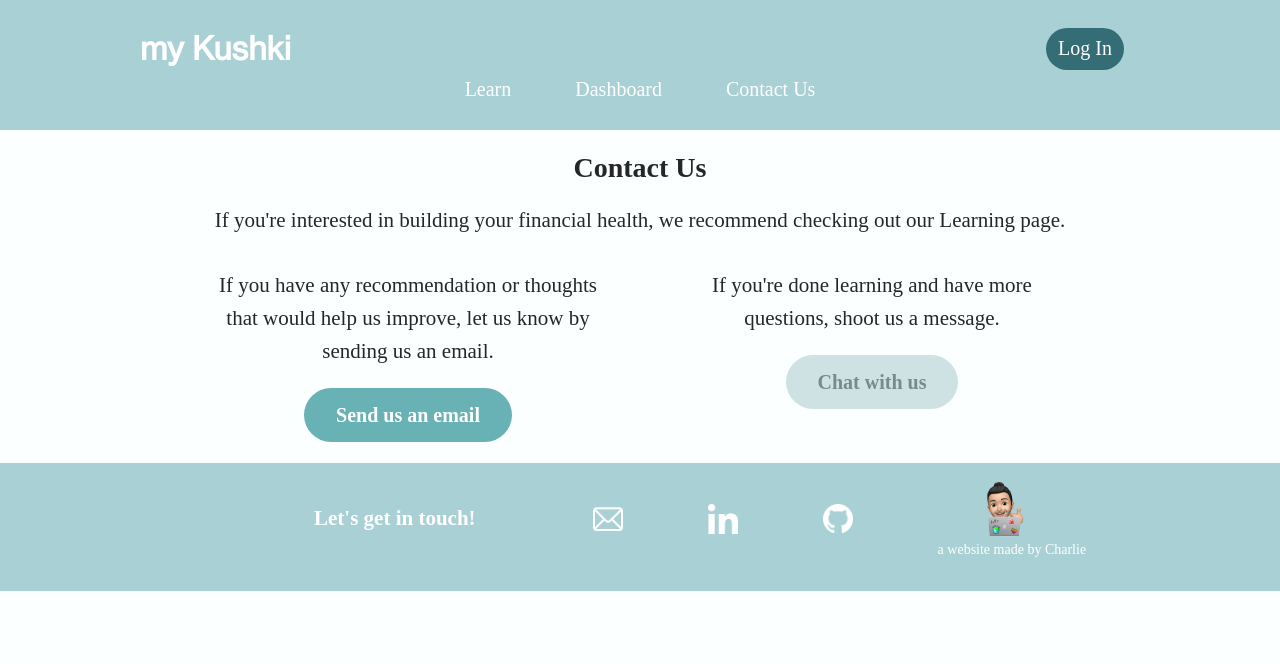
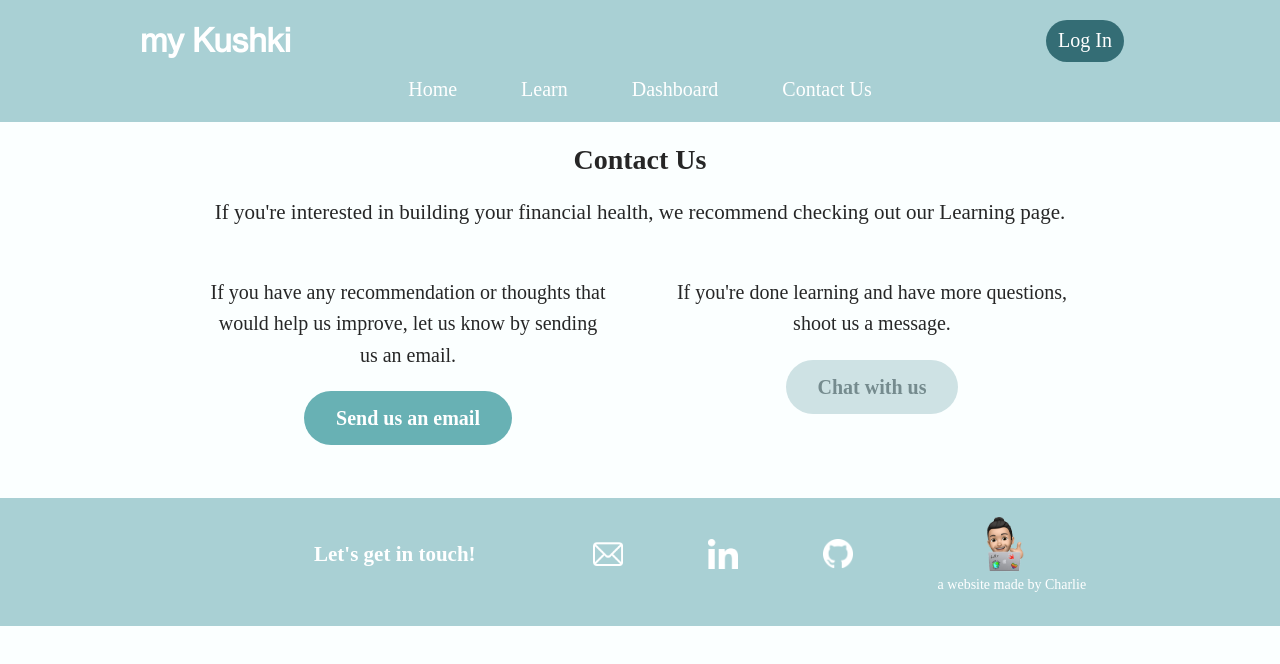
Before and after one commit to estebanchos/my-kushki-client, a React (Create React App) app: page /contactus in a window 1280 px wide. Shown: the top 664 px of the page. Built offline with nearby package versions, Linux system fonts and the light colour scheme.

Commit message:
styling fixes for tablet and desktop

```diff
--- a/src/components/Header/Header.js
+++ b/src/components/Header/Header.js
@@ -18,9 +18,7 @@ function Header({ isAuth, userLoggedOut }) {
         <div className='container'>
             <header className='header'>
                 <div className='header__top'>
-                    <Link to='/' className='header__logo-link'>
-                        <span className='header__logo'>my Kushki</span>
-                    </Link>
+                    <span className='header__logo'>my Kushki</span>
                     <div className='header__top-right'>
                         <Link
                             to='/login'
--- a/src/components/Header/Header.scss
+++ b/src/components/Header/Header.scss
@@ -4,6 +4,9 @@
 .container {
     background-color: $color-background-header;
     padding: 1rem 1.5rem;
+    @include tablet {
+        padding: 0.5rem 1.5rem;
+    }
 }
 
 .header {
--- a/src/components/Nav/Nav.js
+++ b/src/components/Nav/Nav.js
@@ -5,6 +5,9 @@ function Nav() {
     return (
         <nav className='nav'>
             <ul className='nav__list'>
+                <li className='nav__item'>
+                    <Link className='nav__link' to='/'>Home</Link>
+                </li>
                 <li className='nav__item'>
                     <Link className='nav__link' to='/learn'>Learn</Link>
                 </li>
@@ -16,7 +19,7 @@ function Nav() {
                 </li>
             </ul>
         </nav>
-     );
+    );
 }
 
 export default Nav;
--- a/src/components/Nav/Nav.scss
+++ b/src/components/Nav/Nav.scss
@@ -16,6 +16,7 @@
             margin: 0;
             padding: 0;
             display: flex;
+            margin-top: 0.5rem;
         }
 
         &__item {
--- a/src/pages/ContactPage/ContactPage.scss
+++ b/src/pages/ContactPage/ContactPage.scss
@@ -29,7 +29,8 @@
             display: flex;
             justify-content: center;
             align-items: flex-start;
-            margin: 2rem 0;
+            margin: 3rem 0;
+            margin-bottom: 4rem;
         }
     }
 
@@ -49,6 +50,7 @@
         @include tablet {
             margin: 0;
             margin-bottom: 2rem;
+            font-size: 1.25rem;
         }
     }
 
@@ -60,6 +62,7 @@
         @include tablet {
             margin: 0;
             margin-bottom: 2rem;
+            font-size: 1.25rem;
         }
     }
 
--- a/src/pages/LearnPage/LearnPage.scss
+++ b/src/pages/LearnPage/LearnPage.scss
@@ -18,6 +18,9 @@
     &__title {
         @include font-family-title;
         font-size: 3rem;
+        @include tablet {
+            margin-top: 1rem;
+        }
     }
 
     &__intro-container {
```
